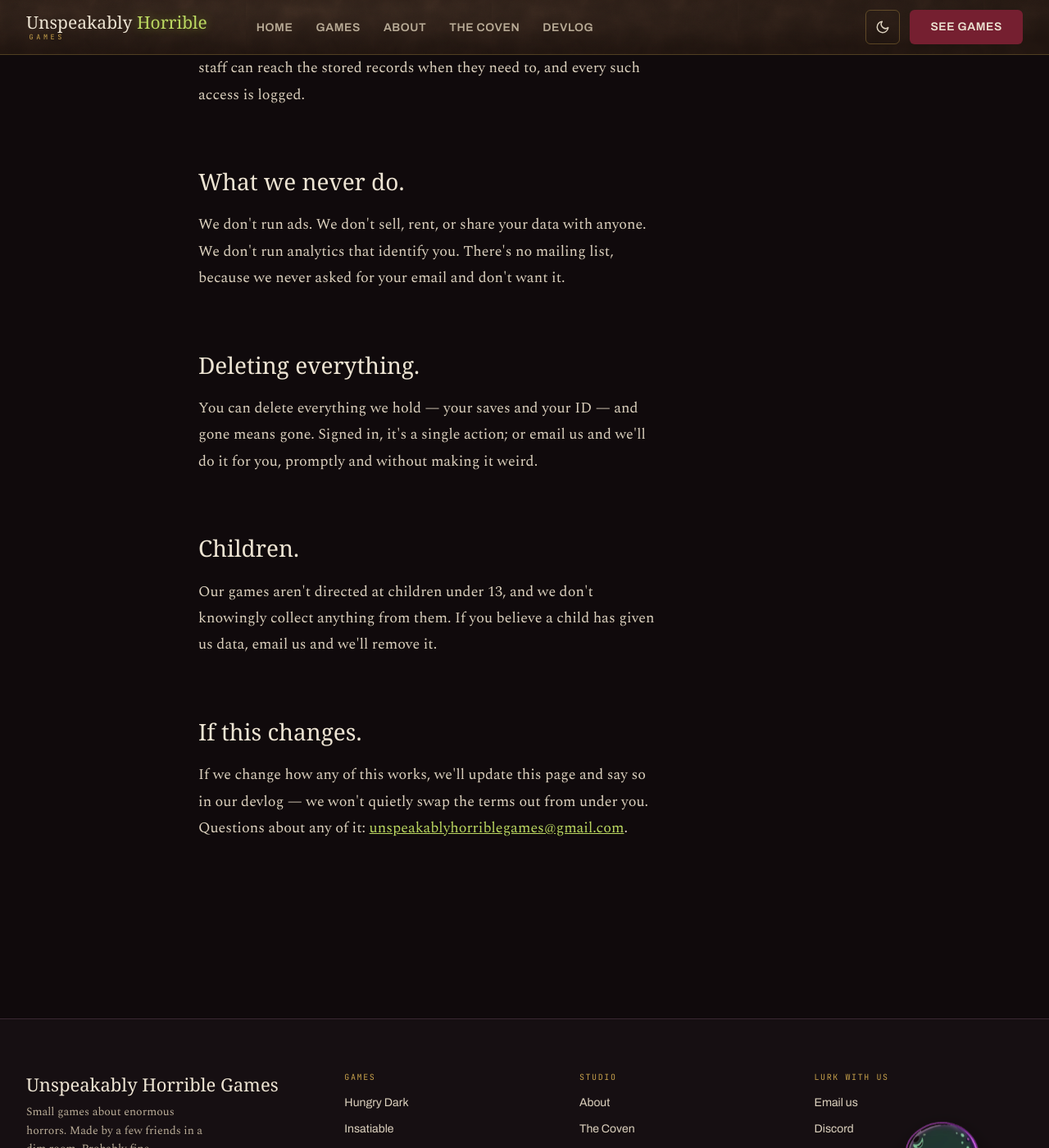
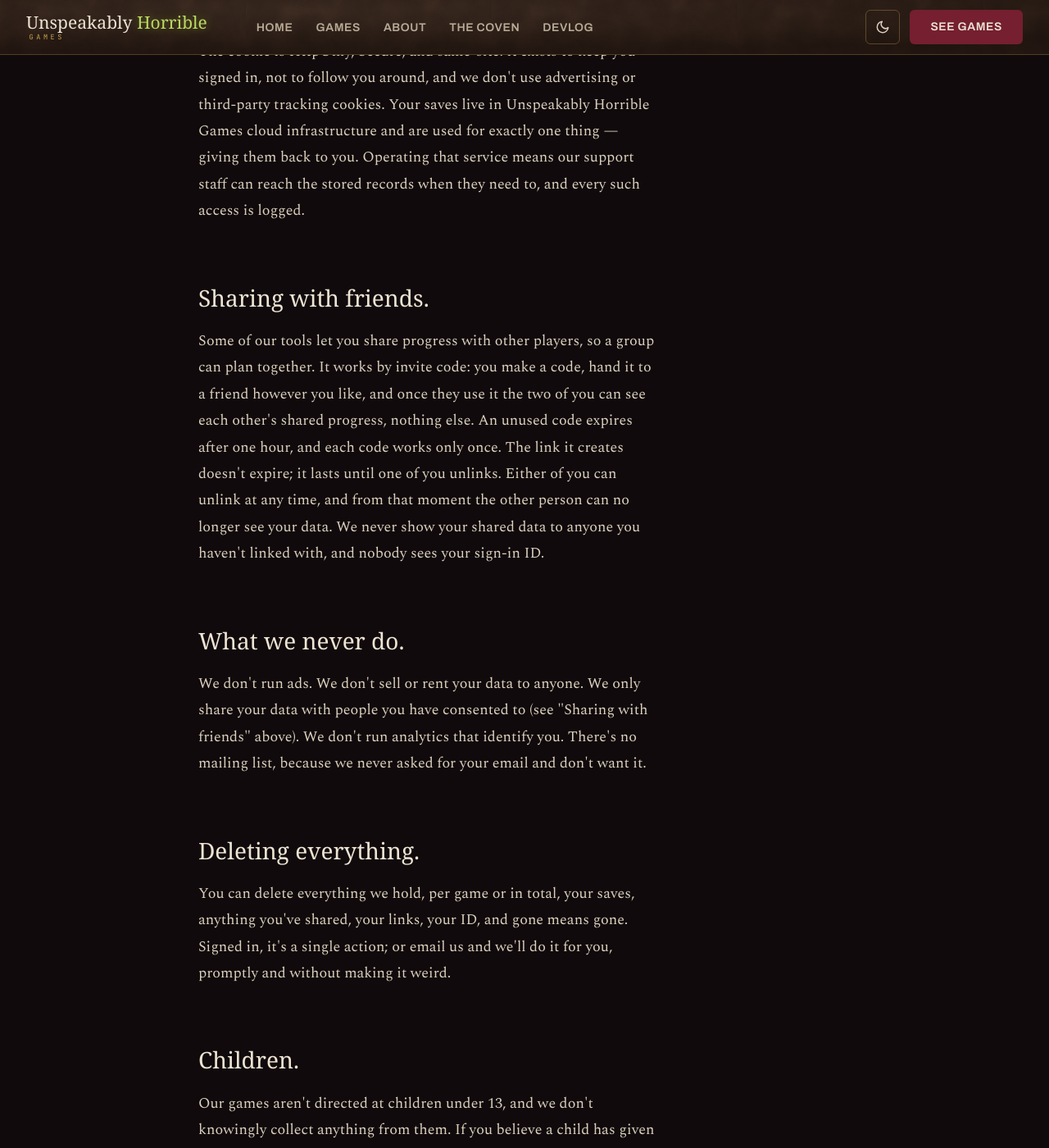
Before and after one commit to UnspeakablyHorribleGames/pages, a Jekyll site: the page privacy.html, which Jekyll copies as it is, in a window 1280 px wide and 1400 px high, scrolled down 1718 px. Shown: the whole window at 82% size. Built offline with Jekyll 4.4.1, drawn with Linux system fonts in a browser that asks for light colours; some web fonts are replaced; some of the changed text lies outside the part shown.

Commit message:
privacy: disclose friend sharing in our tools
Apps (v1) went to production on 2026-10-20, so the privacy page now
covers it: signing in is for cloud saves and sharing; what we store
gains shared progress, nickname, and linked players; a new section
explains invite codes (unused codes expire after an hour, each works
once, links last until unlinked); deletion covers shared data and
links. "What we never do" no longer says we never share, and points
to the sharing section instead. Last updated moves to October 22.

```diff
--- a/privacy.html
+++ b/privacy.html
@@ -45,15 +45,15 @@
 <main>
   <section class="section" style="max-width: var(--container-md);">
     <h1 class="section-title">Privacy</h1>
-    <div class="legal-meta">Last updated: September 3, 2026</div>
+    <div class="legal-meta">Last updated: October 22, 2026</div>
     <div class="prose">
       <p class="lead">We collect as little as we possibly can. You can play our games without an account and without handing us anything at all. This page is the whole picture — there's no fine print hiding behind it.</p>
 
       <h2>If you never sign in, we get nothing.</h2>
       <p>Our games run in your browser and save to your own device. Play without an account and nothing about you reaches us — no profile, no analytics trailing you around, nothing. (Your theme preference is remembered in your browser, but that never leaves it.)</p>
 
-      <h2>Signing in is optional, and only for cloud saves.</h2>
-      <p>The one reason to sign in is so your saves follow you from one device to the next. You sign in through Google or Discord, and we ask them for exactly one thing: a stable ID that lets us recognize you as the same person next time. We never receive your password, and we do not store your email address.</p>
+      <h2>Signing in is optional, and only for cloud saves and sharing.</h2>
+      <p>There are two reasons to sign in: so your saves follow you from one device to the next, and, in some of our tools, so you can share your progress with friends you choose. You sign in through Google or Discord, and we ask them for exactly one thing: a stable ID that lets us recognize you as the same person next time. We never receive your password, and we do not store your email address.</p>
       <p>Worth knowing, because the two providers look different at the moment you sign in: Discord's consent screen may say it's sharing things like your username and avatar. That's Discord describing its own standard screen — not a list of what we keep. On our side, from either provider, the only thing that lands in our records is an opaque ID — something like <code>discord:</code> or <code>google:</code> followed by a number. It identifies you to us, and to no one else.</p>
 
       <h2>What we store, in full.</h2>
@@ -62,14 +62,18 @@
         <li>That opaque ID — the anonymous handle above.</li>
         <li>Your save files for our games.</li>
         <li>A sign-in session cookie, so you stay logged in between visits.</li>
+        <li>If you use sharing in one of our tools (today, the Dune schematics tracker): the progress you chose to share, the nickname you typed, and the list of players you've linked with.</li>
       </ul>
       <p>The cookie is HttpOnly, Secure, and same-site: it exists to keep you signed in, not to follow you around, and we don't use advertising or third-party tracking cookies. Your saves live in Unspeakably Horrible Games cloud infrastructure and are used for exactly one thing — giving them back to you. Operating that service means our support staff can reach the stored records when they need to, and every such access is logged.</p>
 
+      <h2>Sharing with friends.</h2>
+      <p>Some of our tools let you share progress with other players, so a group can plan together. It works by invite code: you make a code, hand it to a friend however you like, and once they use it the two of you can see each other's shared progress, nothing else. An unused code expires after one hour, and each code works only once. The link it creates doesn't expire; it lasts until one of you unlinks. Either of you can unlink at any time, and from that moment the other person can no longer see your data. We never show your shared data to anyone you haven't linked with, and nobody sees your sign-in ID.</p>
+
       <h2>What we never do.</h2>
-      <p>We don't run ads. We don't sell, rent, or share your data with anyone. We don't run analytics that identify you. There's no mailing list, because we never asked for your email and don't want it.</p>
+      <p>We don't run ads. We don't sell or rent your data to anyone. We only share your data with people you have consented to (see "Sharing with friends" above). We don't run analytics that identify you. There's no mailing list, because we never asked for your email and don't want it.</p>
 
       <h2>Deleting everything.</h2>
-      <p>You can delete everything we hold — your saves and your ID — and gone means gone. Signed in, it's a single action; or email us and we'll do it for you, promptly and without making it weird.</p>
+      <p>You can delete everything we hold, per game or in total, your saves, anything you've shared, your links, your ID, and gone means gone. Signed in, it's a single action; or email us and we'll do it for you, promptly and without making it weird.</p>
 
       <h2>Children.</h2>
       <p>Our games aren't directed at children under 13, and we don't knowingly collect anything from them. If you believe a child has given us data, email us and we'll remove it.</p>
```
